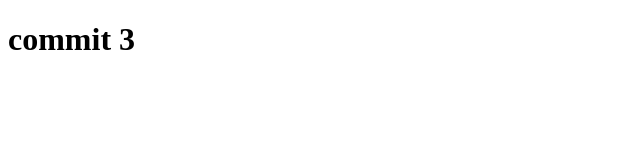
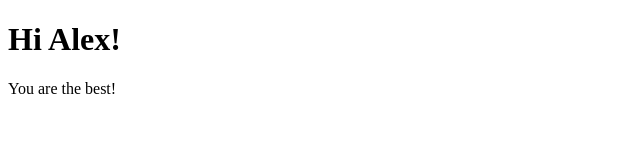
Before and after one commit to devyatkinam/GitFlower, a plain HTML site: page index.html in a window 1280 px wide. Shown: the whole page, without its empty margins (0-640 px from the left). Drawn offline with Linux system fonts and the light colour scheme.

Commit message:
Update index.html

```diff
--- a/index.html
+++ b/index.html
@@ -5,6 +5,7 @@
  <title>Git task</title>
 </head>
 <body>
- <h1>commit 3</h1>
+ <h1>Hi Alex!</h1>
+ <div>You are the best!</div>
 </body>
-</html>
+ </html>
```
